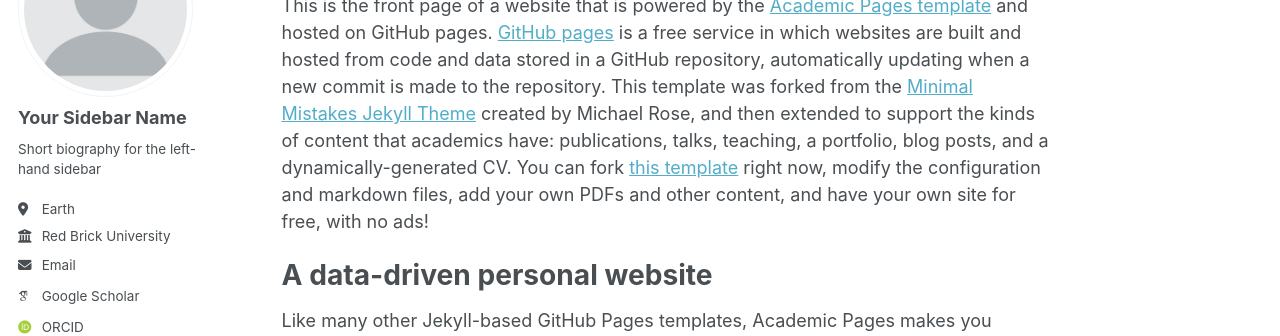
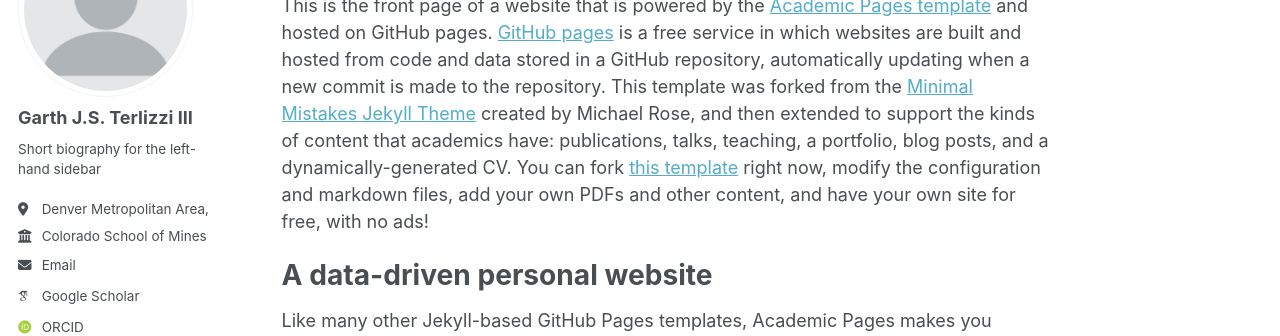
Before and after one commit to GarthTerlizzi/GarthTerlizzi.github.io, a Jekyll site: the page built from _pages/about.md, in a window 1280 px wide. Shown: the part 177-513 px from the top of the page. Built offline with Jekyll 4.4.1, drawn with Linux system fonts in a browser that asks for light colours; some web fonts are replaced.

Commit message:
Added name

```diff
--- a/_config.yml
+++ b/_config.yml
@@ -23,11 +23,11 @@ repository               : "academicpages/academicpages.github.io"
 author:
   # Biographic information
   avatar           : "profile.png"
-  name             : "Your Sidebar Name"
+  name             : "Garth J.S. Terlizzi III"
   pronouns         : # example: "she/her"
   bio              : "Short biography for the left-hand sidebar"
-  location         : "Earth"
-  employer         : "Red Brick University"
+  location         : "Denver Metropolitan Area, Colorado, USA"
+  employer         : "Colorado School of Mines"
   uri              : # URL
   email            : "none@example.org"
 
```
